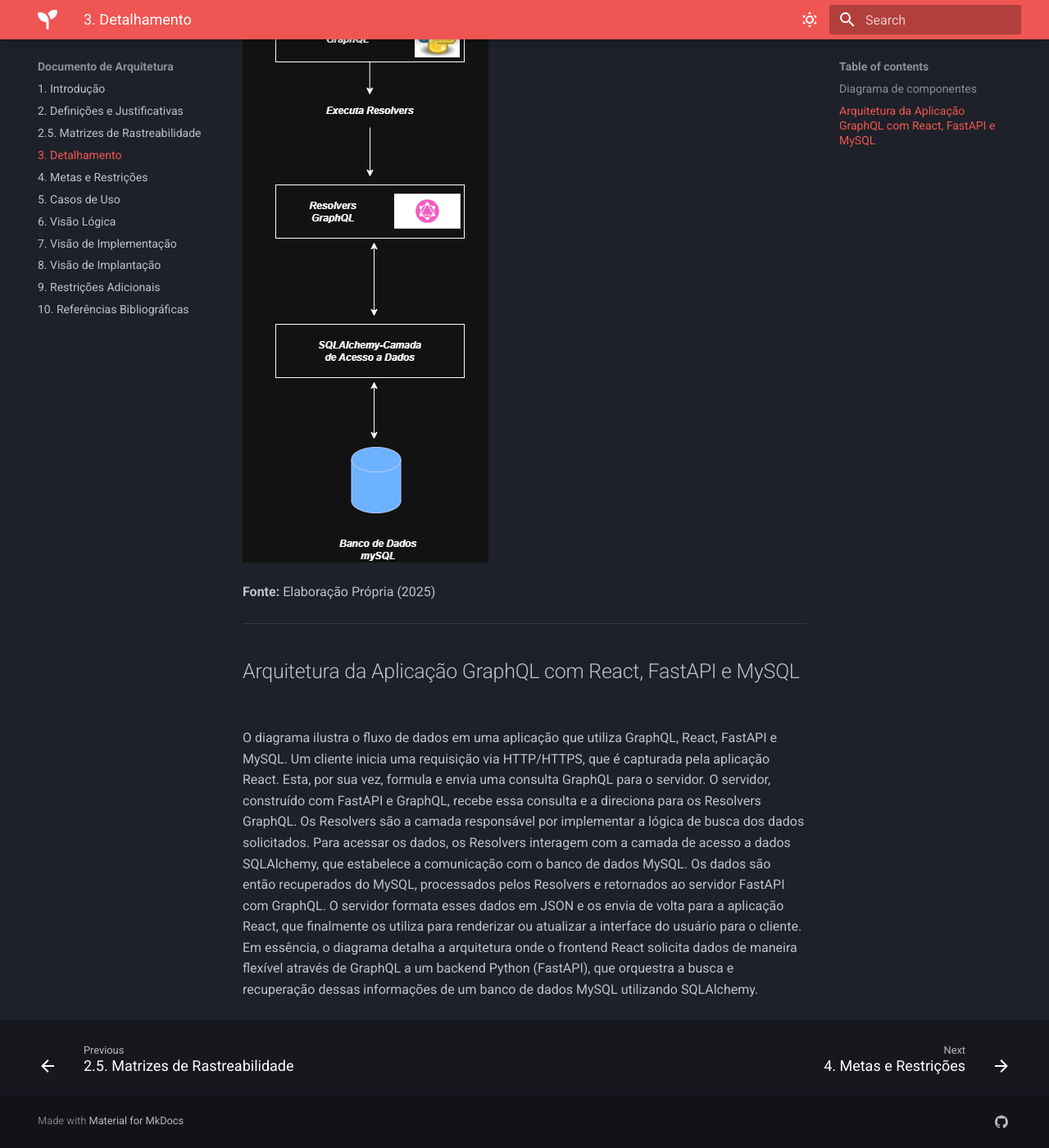
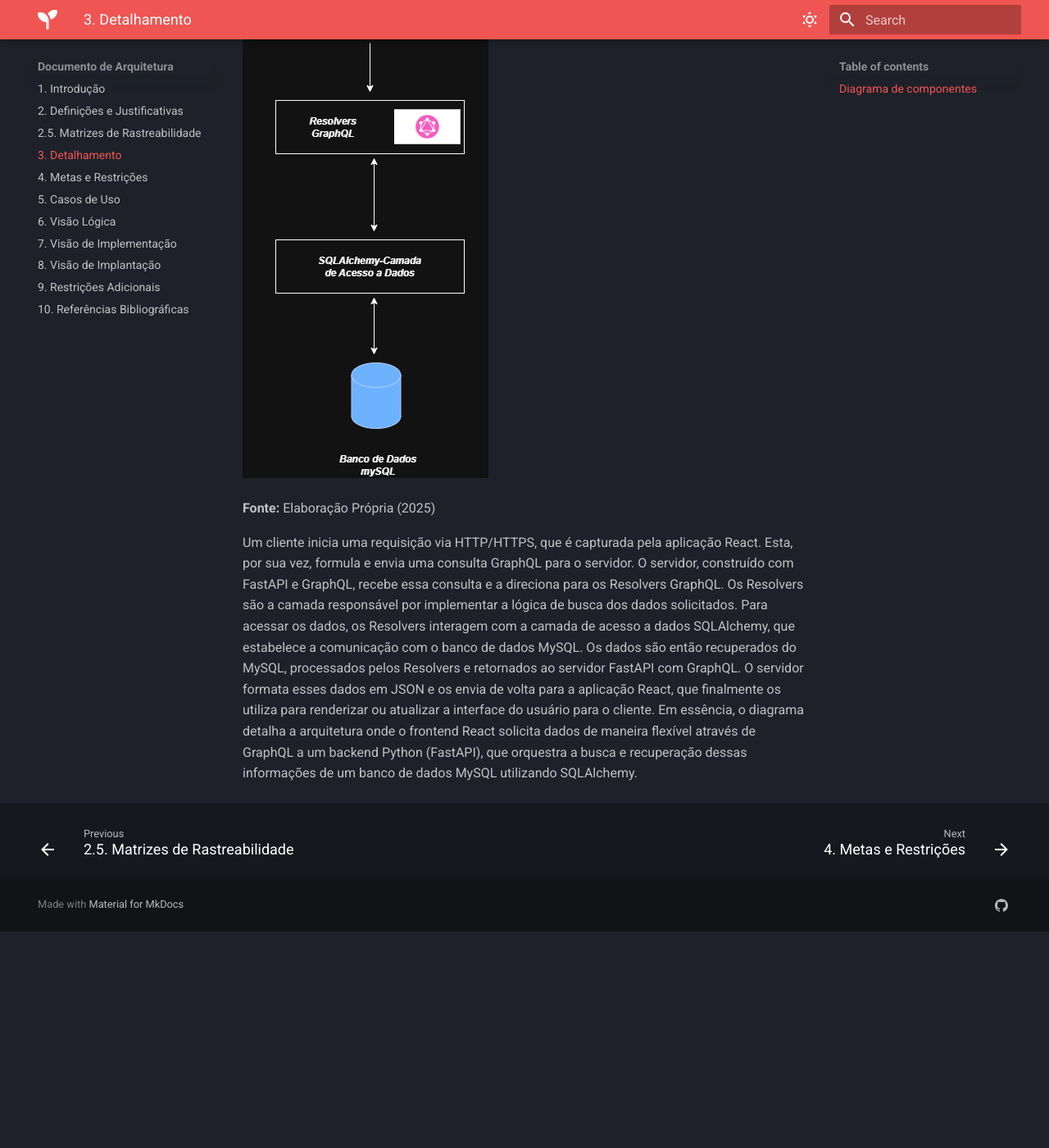
Before and after one commit to FGA0138-MDS-Ajax/2025.1-Jera, an MkDocs documentation site: the page built from docs/doc-arq/3_detalhamento.md, in a window 1280 px wide and 1400 px high, scrolled down 875 px. Shown: the whole window at 82% size. Built offline with MkDocs 1.6.1 and Material for MkDocs 9.7.7, drawn with Linux system fonts in a browser that asks for light colours; after the commit the page ends 2011 px from its top, so only the background shows below that; some of the changed text lies outside the part shown.

Commit message:
Correção no texto

```diff
--- a/docs/doc-arq/3_detalhamento.md
+++ b/docs/doc-arq/3_detalhamento.md
@@ -1,6 +1,6 @@
 ## Diagrama de componentes
 
-O diagrama de componentes a seguir apresenta uma visão estrutural dos principais módulos e tecnologias envolvidos na arquitetura do FloraGest. Ele ilustra como os elementos da aplicação — frontend, backend, API GraphQL, camada de persistência e banco de dados — se relacionam entre si, compondo uma arquitetura modular e escalável. Essa representação facilita o entendimento da organização geral do sistema e de como os dados fluem entre os diferentes componentes durante a execução das funcionalidades.
+O diagrama de componentes a seguir ilustra o fluxo de dados em uma aplicação que utiliza GraphQL, React, FastAPI e MySQL.
 
 **Figura: Diagrama de componentes do FloraGest**
 
@@ -8,8 +8,4 @@
 
 **Fonte:** Elaboração Própria (2025)
 
----
-
-## Arquitetura da Aplicação GraphQL com React, FastAPI e MySQL
-
-O diagrama ilustra o fluxo de dados em uma aplicação que utiliza GraphQL, React, FastAPI e MySQL. Um cliente inicia uma requisição via HTTP/HTTPS, que é capturada pela aplicação React. Esta, por sua vez, formula e envia uma consulta GraphQL para o servidor. O servidor, construído com FastAPI e GraphQL, recebe essa consulta e a direciona para os Resolvers GraphQL. Os Resolvers são a camada responsável por implementar a lógica de busca dos dados solicitados. Para acessar os dados, os Resolvers interagem com a camada de acesso a dados SQLAlchemy, que estabelece a comunicação com o banco de dados MySQL. Os dados são então recuperados do MySQL, processados pelos Resolvers e retornados ao servidor FastAPI com GraphQL. O servidor formata esses dados em JSON e os envia de volta para a aplicação React, que finalmente os utiliza para renderizar ou atualizar a interface do usuário para o cliente. Em essência, o diagrama detalha a arquitetura onde o frontend React solicita dados de maneira flexível através de GraphQL a um backend Python (FastAPI), que orquestra a busca e recuperação dessas informações de um banco de dados MySQL utilizando SQLAlchemy.
+Um cliente inicia uma requisição via HTTP/HTTPS, que é capturada pela aplicação React. Esta, por sua vez, formula e envia uma consulta GraphQL para o servidor. O servidor, construído com FastAPI e GraphQL, recebe essa consulta e a direciona para os Resolvers GraphQL. Os Resolvers são a camada responsável por implementar a lógica de busca dos dados solicitados. Para acessar os dados, os Resolvers interagem com a camada de acesso a dados SQLAlchemy, que estabelece a comunicação com o banco de dados MySQL. Os dados são então recuperados do MySQL, processados pelos Resolvers e retornados ao servidor FastAPI com GraphQL. O servidor formata esses dados em JSON e os envia de volta para a aplicação React, que finalmente os utiliza para renderizar ou atualizar a interface do usuário para o cliente. Em essência, o diagrama detalha a arquitetura onde o frontend React solicita dados de maneira flexível através de GraphQL a um backend Python (FastAPI), que orquestra a busca e recuperação dessas informações de um banco de dados MySQL utilizando SQLAlchemy.
```
